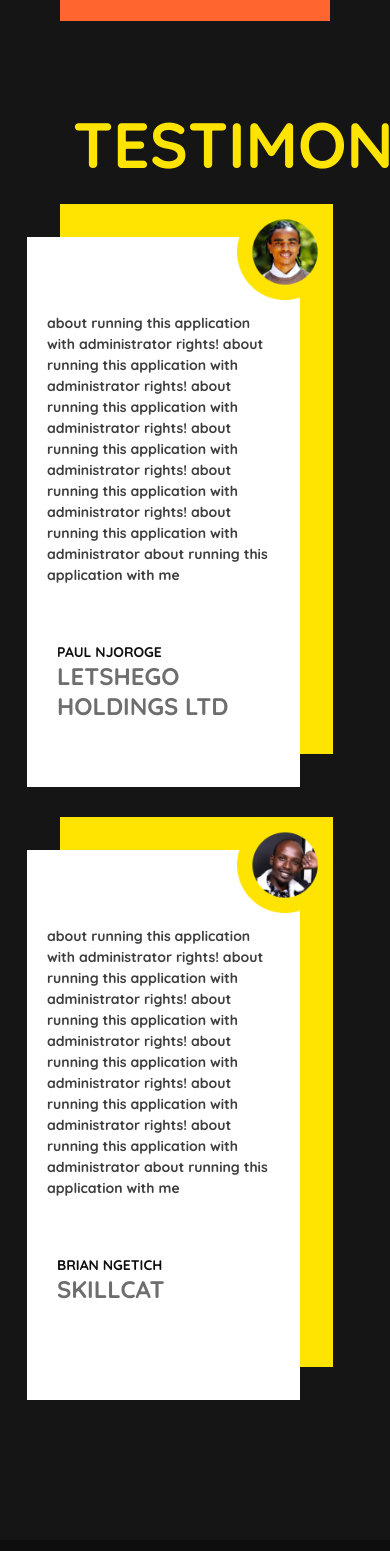
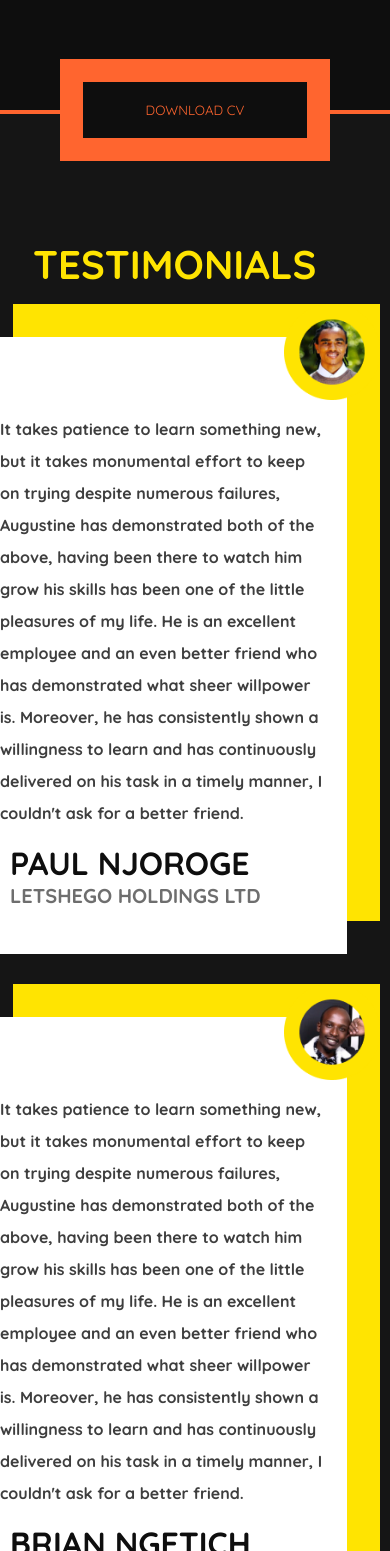
Before and after one commit to Steentoons/portfolio, a React (Create React App) app: page / in a window 390 px wide. Shown: the part 3317-4868 px from the top of the page. Built offline with nearby package versions, Linux system fonts and the light colour scheme.

Commit message:
Design fixes to About and Testimonial sections together with mods on the data

```diff
--- a/src/components/About.js
+++ b/src/components/About.js
@@ -11,7 +11,9 @@
       <div className="about-content">
       I am a front-end developer for the past 3 years creating responsive websites using web technologies. Started my programming journey with pure HTML and CSS, growing to use different web frameworks to both make current websites and also utilize the best solutions developed over time. Figma is my go-to design software to not only do the web designs but also use it to build pixel-perfect, desktop-first/mobile-first responsive websites.  <br /> <br />
 
-Recently, I have been working with React Js, Redux, Typescript, and Vanilla Js. I love working with React Js because of its freedom of coding patterns, multiple dependencies, and using Js to do the logic. I also prefer using Jest for the unit/integration tests, and Cypress for the end-to-end testing. Working on both to better approach TDD to reduce site breaks, and improve my code structure and refactoring patterns.
+Recently, I have been working with React Js, Redux, Typescript, and Vanilla Js. I love working with React Js because of its freedom of coding patterns, multiple dependencies, and using Js to do the logic. I also prefer using Jest for the unit/integration tests, and Cypress for the end-to-end testing. Working on both to better approach TDD to reduce site breaks, and improve my code structure and refactoring patterns. <br /> <br />
+
+When I am not coding, I am most definately watching a movie, designing, Listening to music, doing some art, or learning something new.
       </div>
       {/* <div className="about-background-img">
             <img src={aboutBackgroundImg} alt="triangle bg" />
--- a/src/components/Testimonial.js
+++ b/src/components/Testimonial.js
@@ -1,7 +1,7 @@
 import React from "react";
 import "../css/testimonial.css";
-import avatarImg1 from "../assets/images/avatars/paul njoroge.png"
-import avatarImg2 from "../assets/images/avatars/brian ngetich.png"
+import avatarImg1 from "../assets/images/avatars/paul njoroge.png";
+import avatarImg2 from "../assets/images/avatars/brian ngetich.png";
 
 const Testimonial = () => {
   return (
@@ -12,14 +12,26 @@
           <div className="testimonial-div-shadow"></div>
           <div className="testimonial-div-element">
             <div className="testimonial-div-element-avatar">
-                <img src={avatarImg1} alt="Paul Njoroge" />
+              <img src={avatarImg1} alt="Paul Njoroge" />
             </div>
             <div className="testimonial-div-element-content">
-            about running this application with administrator rights! about running this application with administrator rights! about running this application with administrator rights! about running this application with administrator rights! about running this application with administrator rights! about running this application with administrator about running this application with me
+            It takes patience to learn something new, but it takes monumental
+              effort to keep on trying despite numerous failures, Augustine has
+              demonstrated both of the above, having been there to watch him
+              grow his skills has been one of the little pleasures of my life.
+              He is an excellent employee and an even better friend who has
+              demonstrated what sheer willpower is. Moreover, he has
+              consistently shown a willingness to learn and has continuously
+              delivered on his task in a timely manner, I couldn't ask for a
+              better friend.
             </div>
             <div className="testimonial-div-element-person">
-            <div className="testimonial-div-element-person-name">PAUL NJOROGE</div>
-            <div className="testimonial-div-element-person-title">LETSHEGO HOLDINGS LTD</div>
+              <div className="testimonial-div-element-person-name">
+                PAUL NJOROGE
+              </div>
+              <div className="testimonial-div-element-person-title">
+                LETSHEGO HOLDINGS LTD
+              </div>
             </div>
           </div>
         </div>
@@ -27,14 +39,26 @@
           <div className="testimonial-div-shadow"></div>
           <div className="testimonial-div-element">
             <div className="testimonial-div-element-avatar">
-                <img src={avatarImg2} alt="Paul Njoroge" />
+              <img src={avatarImg2} alt="Paul Njoroge" />
             </div>
             <div className="testimonial-div-element-content">
-            about running this application with administrator rights! about running this application with administrator rights! about running this application with administrator rights! about running this application with administrator rights! about running this application with administrator rights! about running this application with administrator about running this application with me
+              It takes patience to learn something new, but it takes monumental
+              effort to keep on trying despite numerous failures, Augustine has
+              demonstrated both of the above, having been there to watch him
+              grow his skills has been one of the little pleasures of my life.
+              He is an excellent employee and an even better friend who has
+              demonstrated what sheer willpower is. Moreover, he has
+              consistently shown a willingness to learn and has continuously
+              delivered on his task in a timely manner, I couldn't ask for a
+              better friend.
             </div>
             <div className="testimonial-div-element-person">
-            <div className="testimonial-div-element-person-name">BRIAN NGETICH</div>
-            <div className="testimonial-div-element-person-title">SKILLCAT</div>
+              <div className="testimonial-div-element-person-name">
+                BRIAN NGETICH
+              </div>
+              <div className="testimonial-div-element-person-title">
+                SKILLCAT
+              </div>
             </div>
           </div>
         </div>
--- a/src/css/testimonial.css
+++ b/src/css/testimonial.css
@@ -22,7 +22,7 @@
 
 .testimonial-div {
     width: 440px;
-    height: 579px;
+    height: 700px;
     position: relative;
     margin-right: 30px;
 }
@@ -30,7 +30,7 @@
 .testimonial-div-shadow {
     position: absolute;
     width: 395px;
-    height: 534px;
+    height: 655px;
     background-color: #FFE401;
     margin-left: 45px;
     margin-top: 0;
@@ -39,7 +39,7 @@
 .testimonial-div-element {
     position: absolute;
     width: 395px;
-    height: 534px;
+    height: 655px;
     background-color: white;
     margin-left: 0;
     margin-top: 45px;
@@ -62,7 +62,7 @@
 
 .testimonial-div-element-content {
     width: 100%;
-    height: 300px;
+    height: 400px;
     padding: 0 20px;
     font-size: 16px;
     line-height: 32px;
@@ -95,18 +95,18 @@
         margin-bottom: 30px;
     }
     .testimonial-div {
-        width: 306px;
-        height: 583px;
+        width: 400px;
+        height: 650px;
     }
     .testimonial-div-shadow {
-        width: 273px;
-        height: 550px;
+        width: 367px;
+        height: 617px;
         margin-left: 33px;
         margin-top: 0;
     }
     .testimonial-div-element {
-        width: 273px;
-        height: 550px;
+        width: 367px;
+        height: 617px;
         margin-left: 0;
         margin-top: 33px;
     }
@@ -118,7 +118,8 @@
     }
 }
 
-@media screen and (max-width: 1006px) {
+
+/* @media screen and (max-width: 1006px) {
     .testimonial-title {
         font-size: 64px;
         width: 100%;
@@ -136,9 +137,14 @@
         font-size: 14px;
         line-height: 21px;
     }
-}
+} */
 
-@media screen and (max-width: 824px) {
+@media screen and (max-width: 1006px) {
+    .testimonial-title {
+        font-size: 64px;
+        width: 100%;
+        line-height: 60px;
+    }
     .testimonial-wrapper {
         flex-direction: column;
         align-items: center;
@@ -147,3 +153,14 @@
         margin-bottom: 30px;
     }
 }
+
+@media screen and (max-width: 545px) {
+    .testimonial-title {
+        font-size: 40px;
+        line-height: 20px;
+        margin-left: -40px;
+    }
+    /* .testimonial-container {
+        padding: 20px;
+    } */
+}
--- a/src/data/portfolioData.js
+++ b/src/data/portfolioData.js
@@ -24,7 +24,7 @@
     {
         img: projectIMG3,
         title: "SHORTEN URLS",
-        desc: `A solution to the advanced Frontend Mentor challenge needed a user to play a game versus a computer showing scores and game results. You can see the game is responsive across multiple device screens, done with a mobile-first approach. I used React Js and CSS to handle UI and React Redux to do state changes. I also used Redux-Persist to persist state on reload and Lodash Throttle to manage function calls. I employed Vanilla Js to do the computer moves plus the logic to calculate the results and determine the winner.  `,
+        desc: `The Front-end Mentor challenge was to take long URLs from different sites as inputs and convert them to shortened URLs with the help of the shortcode API. I was to handle the errors that may arise from invalid form inputs to bad API calls. The user was also to see all the previously shortened URL lists and able to copy them with one click. An optimal layout for different screens from desktops to mobile was mandatory.  `,
         liveSite: "https://steentoons.github.io/easybank_solution/",
         repo: "https://github.com/Steentoons/easybank_solution",
         frontendMentor: "http://",
```
